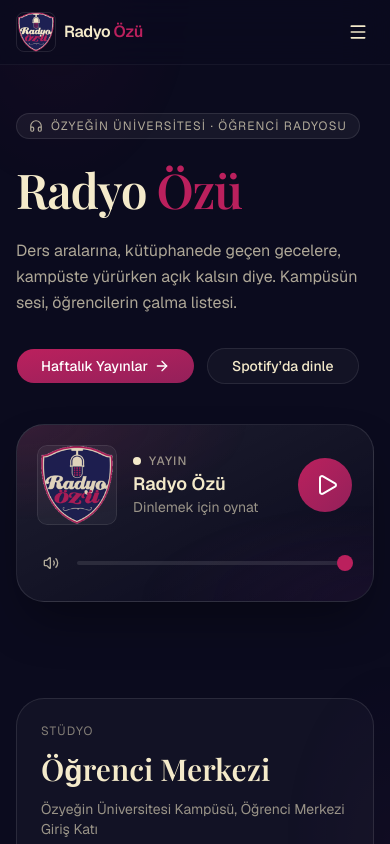
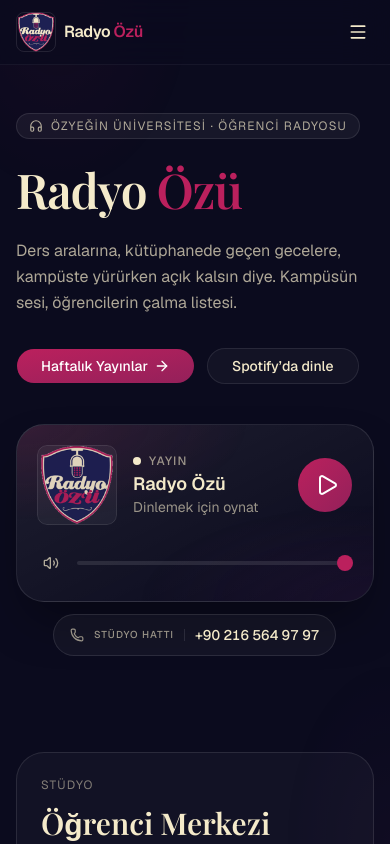
Before and after one commit to NurettinSelim/radyoozu-rework, a Next.js app: page / in a window 390 px wide. Shown: the top 844 px of the page. Built offline with nearby package versions, Linux system fonts and the light colour scheme; no server answers.

Commit message:
feat: add phone link to live player section and update phone format in site configuration

```diff
--- a/src/app/page.tsx
+++ b/src/app/page.tsx
@@ -1,5 +1,5 @@
 import Link from "next/link";
-import { ArrowRight, Headphones } from "lucide-react";
+import { ArrowRight, Headphones, Phone } from "lucide-react";
 
 import { Button } from "@/components/ui/button";
 import { HomeInfoPanel } from "@/components/home-info-panel";
@@ -49,12 +49,28 @@ export default function HomePage() {
             </Button>
           </div>
         </div>
-        <div className="enter-rise enter-delay-3">
-          <LivePlayer />
+        <div className="flex flex-col gap-3">
+          <div className="enter-rise enter-delay-3">
+            <LivePlayer />
+          </div>
+          <Link
+            href={site.phoneHref}
+            aria-label={`Stüdyo hattını ara: ${site.phone}`}
+            className="enter-rise enter-delay-4 group inline-flex items-center gap-2.5 self-center rounded-full border border-white/10 bg-white/4 px-4 py-2.5 text-sm transition-[background-color,border-color,color,scale] duration-200 ease-out hover:border-white/20 hover:bg-white/8 active:scale-[0.96]"
+          >
+            <Phone className="size-3.5 text-foreground/60 transition-colors group-hover:text-primary" />
+            <span className="text-[10px] font-medium uppercase tracking-widest text-foreground/60">
+              Stüdyo hattı
+            </span>
+            <span aria-hidden className="h-3 w-px bg-white/10" />
+            <span className="font-medium tabular-nums text-foreground">
+              {site.phone}
+            </span>
+          </Link>
         </div>
       </section>
 
-      <div className="enter-rise enter-delay-4">
+      <div className="enter-rise enter-delay-5">
         <HomeInfoPanel />
       </div>
     </div>
--- a/src/lib/site.ts
+++ b/src/lib/site.ts
@@ -3,7 +3,7 @@ export const site = {
   shortName: "RadyoÖzü",
   description:
     "Özyeğin Üniversitesi öğrenci radyosu. Canlı yayın, haftalık programlar ve müzik.",
-  phone: "0216 564 97 97",
+  phone: "+90 216 564 97 97",
   phoneHref: "tel:+902165649797",
   address: "Özyeğin Üniversitesi Kampüsü, Öğrenci Merkezi Giriş Katı",
   foundedYear: 2021,
```
